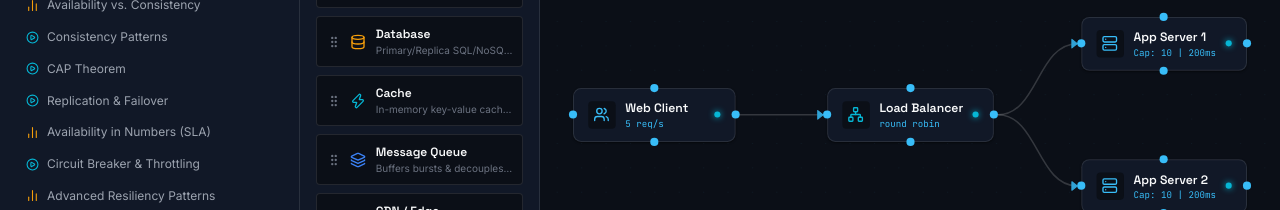
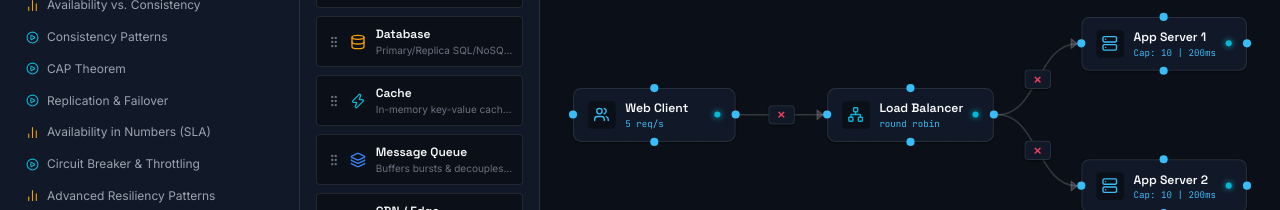
Before and after one commit to ErickOcto/learning-system-design, a React (Vite) app: page /playground in a window 1280 px wide. Shown: the part 359-569 px from the top of the page. Built offline with nearby package versions, Linux system fonts and the light colour scheme.

Commit message:
feat: add 1-click delete button on edge badges and drag-to-reconnect support for Playground connections

```diff
--- a/src/components/playground/PlaygroundCanvas.tsx
+++ b/src/components/playground/PlaygroundCanvas.tsx
@@ -7,6 +7,7 @@ import {
   useNodesState,
   useEdgesState,
   addEdge,
+  reconnectEdge,
   Connection,
   Node,
   Edge,
@@ -21,6 +22,13 @@ import { ComponentNodeType, PlaygroundNodeData } from './types';
 import { useSimulationLoop } from './engine/useSimulationLoop';
 import { validateConnection } from './utils/validation';
 import { AlertCircle } from 'lucide-react';
+
+const defaultMarker = {
+  type: MarkerType.ArrowClosed,
+  color: 'var(--color-border-strong)',
+  width: 16,
+  height: 16,
+};
 
 const initialNodes: Node<PlaygroundNodeData>[] = [
   {
@@ -68,13 +76,6 @@ const initialNodes: Node<PlaygroundNodeData>[] = [
     },
   },
 ];
-
-const defaultMarker = {
-  type: MarkerType.ArrowClosed,
-  color: 'var(--color-accent-primary)',
-  width: 14,
-  height: 14,
-};
 
 const initialEdges: Edge[] = [
   { id: 'e-c1-lb1', source: 'client-1', target: 'lb-1', type: 'playgroundEdge', markerEnd: defaultMarker },
@@ -181,6 +182,12 @@ export default function PlaygroundCanvas({
     [setEdges]
   );
 
+  const onReconnect = useCallback(
+    (oldEdge: Edge, newConnection: Connection) =>
+      setEdges((els) => reconnectEdge(oldEdge, newConnection, els)),
+    [setEdges]
+  );
+
   const onDragOver = useCallback((event: React.DragEvent) => {
     event.preventDefault();
     event.dataTransfer.dropEffect = 'move';
@@ -279,6 +286,8 @@ export default function PlaygroundCanvas({
         onNodesChange={onNodesChange}
         onEdgesChange={onEdgesChange}
         onConnect={onConnect}
+        onReconnect={onReconnect}
+        edgesReconnectable={true}
         isValidConnection={isValidConnection}
         onNodeClick={onNodeClick}
         onPaneClick={onPaneClick}
--- a/src/components/playground/customEdges/PlaygroundEdge.tsx
+++ b/src/components/playground/customEdges/PlaygroundEdge.tsx
@@ -1,5 +1,5 @@
 import { useRef, useMemo } from 'react';
-import { BaseEdge, EdgeProps, getBezierPath, EdgeLabelRenderer } from '@xyflow/react';
+import { BaseEdge, EdgeProps, getBezierPath, EdgeLabelRenderer, useReactFlow } from '@xyflow/react';
 import { usePlaygroundSimulationStore } from '../engine/usePlaygroundSimulationStore';
 
 export default function PlaygroundEdge(props: EdgeProps) {
@@ -13,9 +13,11 @@ export default function PlaygroundEdge(props: EdgeProps) {
     targetPosition,
     style,
     markerEnd,
+    selected,
   } = props;
 
   const pathRef = useRef<SVGPathElement>(null);
+  const { setEdges } = useReactFlow();
 
   const [edgePath, labelX, labelY] = getBezierPath({
     sourceX,
@@ -27,7 +29,6 @@ export default function PlaygroundEdge(props: EdgeProps) {
   });
 
   const allPackets = usePlaygroundSimulationStore((s) => s.packets);
-  const isPlaying = usePlaygroundSimulationStore((s) => s.isPlaying);
 
   const packets = useMemo(
     () => allPackets.filter((p) => p.edgeId === id),
@@ -36,14 +37,23 @@ export default function PlaygroundEdge(props: EdgeProps) {
 
   const pathLength = pathRef.current?.getTotalLength() || 0;
 
+  const handleDeleteEdge = (evt: React.MouseEvent) => {
+    evt.stopPropagation();
+    setEdges((edges) => edges.filter((e) => e.id !== id));
+  };
+
   return (
     <>
       <BaseEdge
         path={edgePath}
         markerEnd={markerEnd}
         style={{
-          stroke: packets.length > 0 ? 'var(--color-accent-primary)' : 'var(--color-border-strong)',
-          strokeWidth: packets.length > 0 ? 2.5 : 1.5,
+          stroke: selected
+            ? 'var(--color-accent-primary)'
+            : packets.length > 0
+            ? 'var(--color-accent-primary)'
+            : 'var(--color-border-strong)',
+          strokeWidth: selected ? 3 : packets.length > 0 ? 2.5 : 1.5,
           opacity: 0.85,
           transition: 'stroke 0.2s, stroke-width 0.2s',
           ...style,
@@ -84,8 +94,7 @@ export default function PlaygroundEdge(props: EdgeProps) {
           );
         })}
 
-      {/* Edge Live Telemetry Badge (In-Flight Count) */}
-      {(isPlaying || packets.length > 0) && (
+      {/* Edge Live Telemetry & Delete Button Badge */}
       <EdgeLabelRenderer>
         <div
           style={{
@@ -95,23 +104,40 @@ export default function PlaygroundEdge(props: EdgeProps) {
             fontFamily: 'var(--font-mono)',
             fontWeight: 600,
             backgroundColor: 'var(--color-bg-surface)',
-              border: '1px solid var(--color-border-subtle)',
-              color: packets.length > 0 ? 'var(--color-accent-primary)' : 'var(--color-text-muted)',
-              padding: '1px 5px',
+            border: selected ? '1px solid var(--color-accent-primary)' : '1px solid var(--color-border-subtle)',
+            color: packets.length > 0 ? 'var(--color-accent-primary)' : 'var(--color-text-secondary)',
+            padding: '2px 6px',
             borderRadius: 'var(--radius-sm)',
-              pointerEvents: 'none',
+            pointerEvents: 'all',
             zIndex: 10,
             display: 'flex',
             alignItems: 'center',
-              gap: '3px',
+            gap: '4px',
             boxShadow: 'var(--shadow-sm)',
           }}
         >
-            <span>⚡</span>
-            <span>{packets.length}</span>
+          {packets.length > 0 && <span>⚡ {packets.length}</span>}
+          <button
+            onClick={handleDeleteEdge}
+            title="Unattach / Delete Connection"
+            style={{
+              background: 'none',
+              border: 'none',
+              color: 'var(--color-status-error)',
+              cursor: 'pointer',
+              fontSize: '13px',
+              fontWeight: 700,
+              lineHeight: 1,
+              padding: '0 2px',
+              display: 'flex',
+              alignItems: 'center',
+              justifyContent: 'center',
+            }}
+          >
+            ×
+          </button>
         </div>
       </EdgeLabelRenderer>
-      )}
     </>
   );
 }
```
Lines whose indentation alone changed are shown as unchanged.
